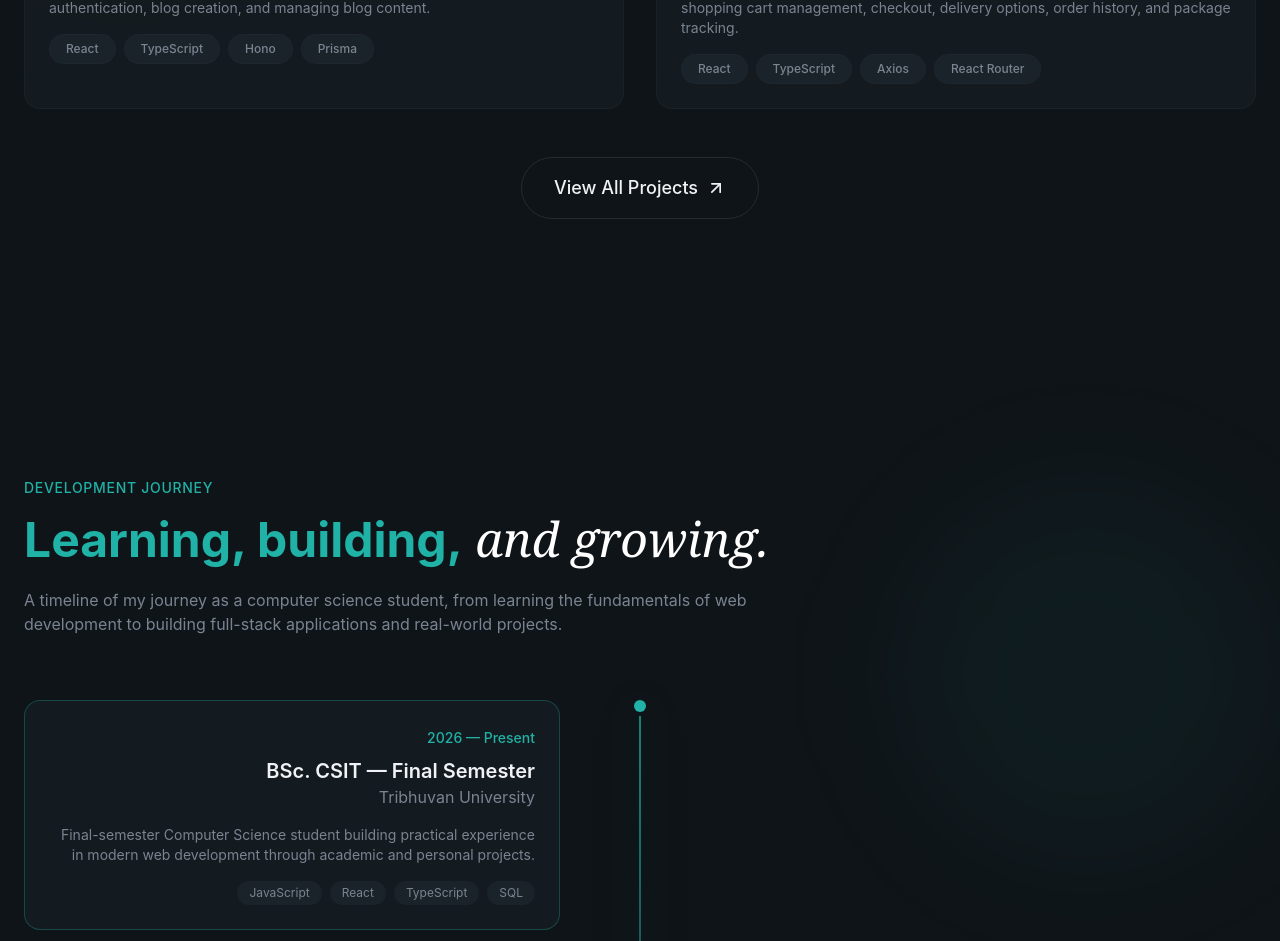
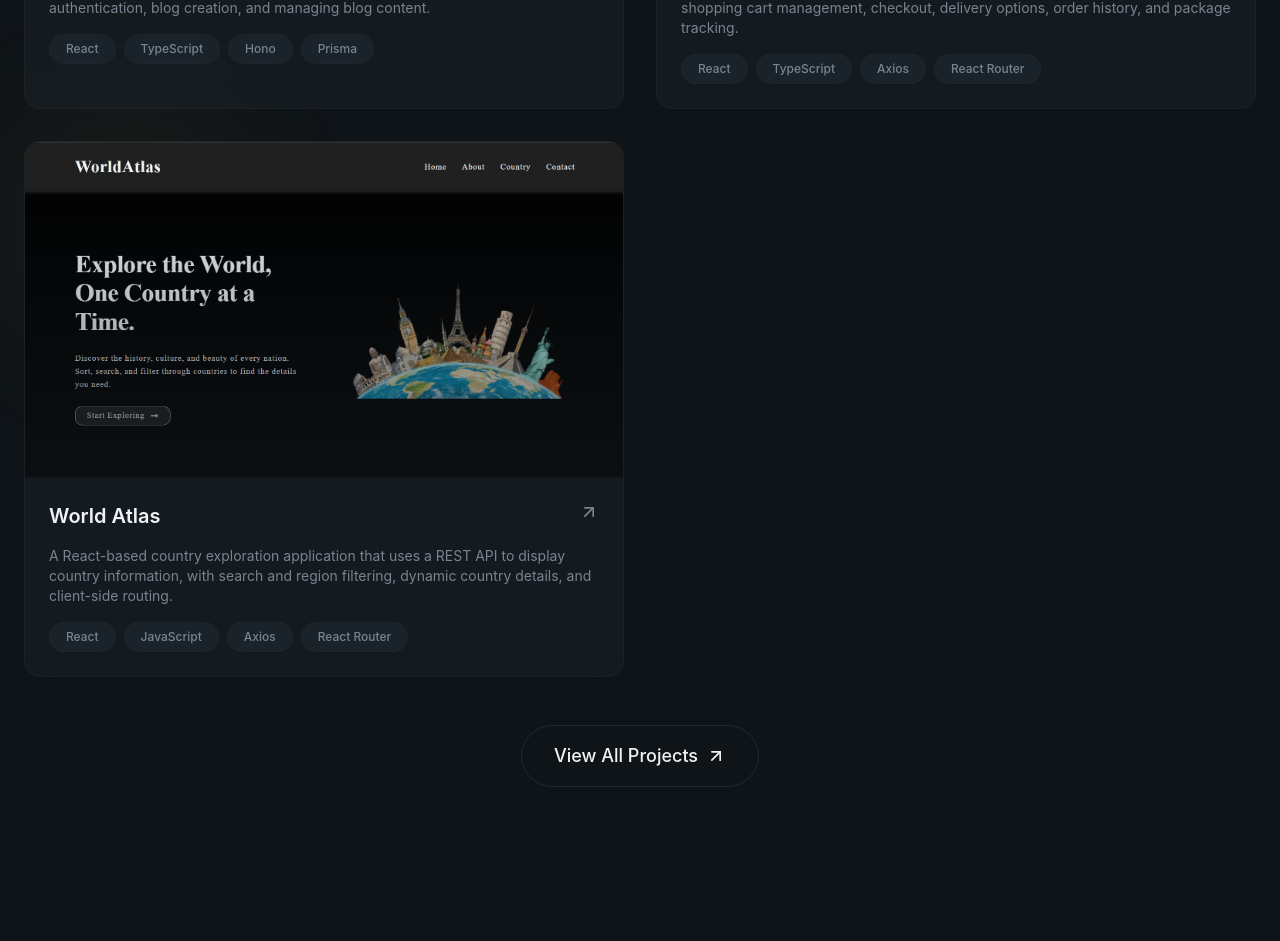
Before and after one commit to Shisir-Karki/react-tailwind-personal-portfolio, a React (Vite) app: page / in a window 1280 px wide. Shown: the part 3437-4378 px from the top of the page. Built offline with nearby package versions, Linux system fonts and the light colour scheme.

Commit message:
Add world-atlas project to projects section

```diff
--- a/src/sections/Projects.jsx
+++ b/src/sections/Projects.jsx
@@ -9,7 +9,7 @@ const projects = [
       "A responsive e-commerce website built with vanilla JavaScript featuring product browsing, shopping cart functionality, delivery options, and order tracking.",
     image: "/projects/project1.png",
     tags: ["HTML", "CSS", "JavaScript"],
-    link: "#",
+    link: "#projects",
     github: "https://github.com/Shisir-Karki/javascript-amazon-project",
   },
   {
@@ -27,7 +27,7 @@ const projects = [
       "A full-stack blog application with a React frontend and backend API for user authentication, blog creation, and managing blog content.",
     image: "/projects/project3.png",
     tags: ["React", "TypeScript", "Hono", "Prisma"],
-    link: "#",
+    link: "#projects",
     github: "https://github.com/Shisir-Karki/blog-application",
   },
   {
@@ -36,9 +36,18 @@ const projects = [
       "A React and TypeScript e-commerce application featuring product search, shopping cart management, checkout, delivery options, order history, and package tracking.",
     image: "/projects/project4.png",
     tags: ["React", "TypeScript", "Axios", "React Router"],
-    link: "#",
+    link: "#projects",
     github: "https://github.com/Shisir-Karki/react-ecommerce-project",
   },
+  {
+  title: "World Atlas",
+  description:
+    "A React-based country exploration application that uses a REST API to display country information, with search and region filtering, dynamic country details, and client-side routing.",
+  image: "/projects/project5.png",
+  tags: ["React", "JavaScript", "Axios", "React Router"],
+  link: "#projects",
+  github: "https://github.com/Shisir-Karki/react-world-atlas",
+},
 ];
 
 export const Projects = () => {
```
Also changed, not shown: public/projects/project5.png (added), 1 other file (tests, documents, lock files or other folders).
